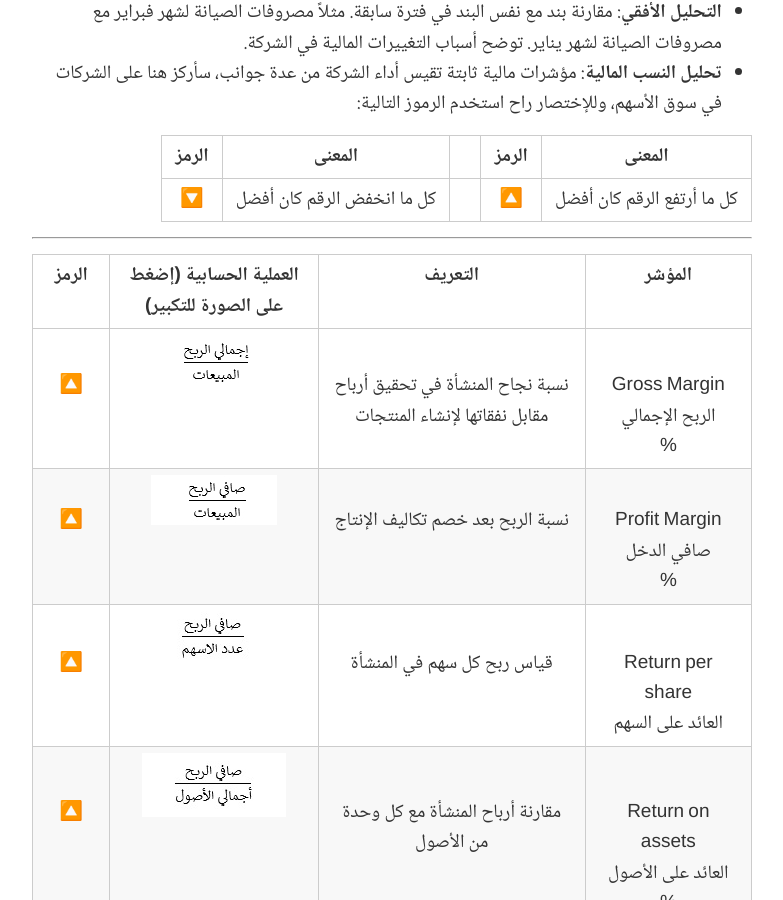
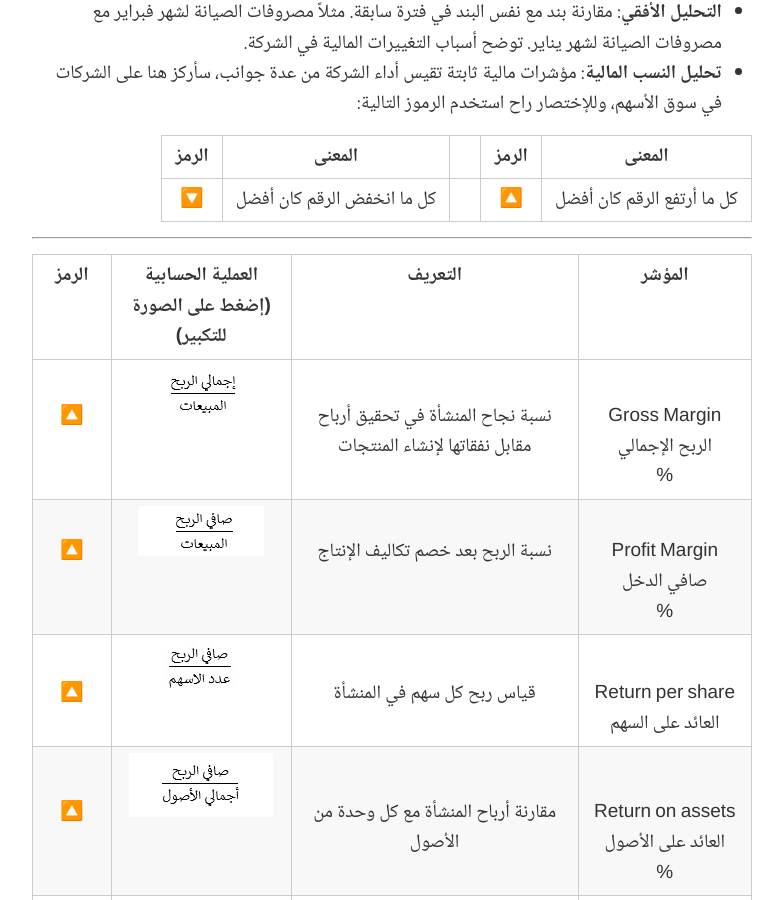
Before and after one commit to alioh/alioh.github.io, a Jekyll site: the page built from _posts/2020-04-22-performance-management.md, in a window 1280 px wide and 900 px high, scrolled down 6555 px. Shown: the whole window, without its empty margins (248-1031 px from the left). Built offline with Jekyll 4.4.1, drawn with Linux system fonts in a browser that asks for light colours.

Commit message:
table header

```diff
--- a/_posts/2020-04-22-performance-management.md
+++ b/_posts/2020-04-22-performance-management.md
@@ -102,7 +102,7 @@ title: مدخل للقوائم المالية
 
 ---
 
-|المؤشر|التعريف|العملية الحسابية (إضغط على الصورة للتكبير)|الرمز|
+|المؤشر|التعريف|العملية الحسابية<br>(إضغط على الصورة للتكبير)|الرمز|
 |:--:|:--:|:--:|:--:|
 |Gross Margin<br>الربح الإجمالي<br>%|نسبة نجاح المنشأة في تحقيق أرباح مقابل نفقاتها لإنشاء المنتجات|[![](https://alioh.github.io/images/2020-4-23/gross-margin.jpg)](https://alioh.github.io/images/2020-4-23/gross-margin.jpg)|🔼|
 |Profit Margin<br>صافي الدخل<br>%|نسبة الربح بعد خصم تكاليف الإنتاج|[![](https://alioh.github.io/images/2020-4-23/net-profit.jpg)](https://alioh.github.io/images/2020-4-23/net-profit.jpg)|🔼|
```
